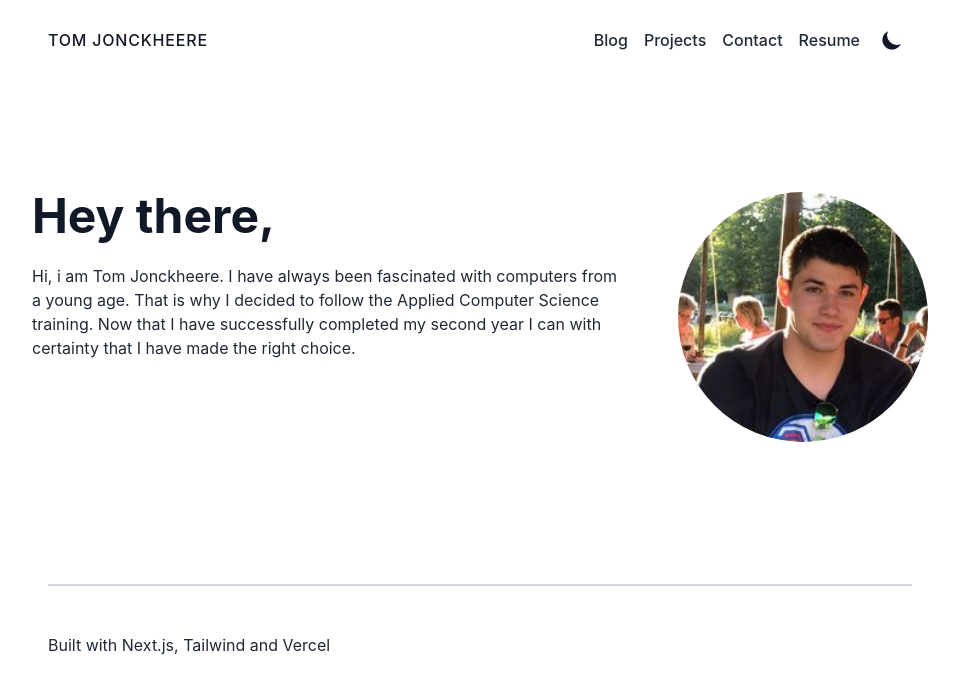
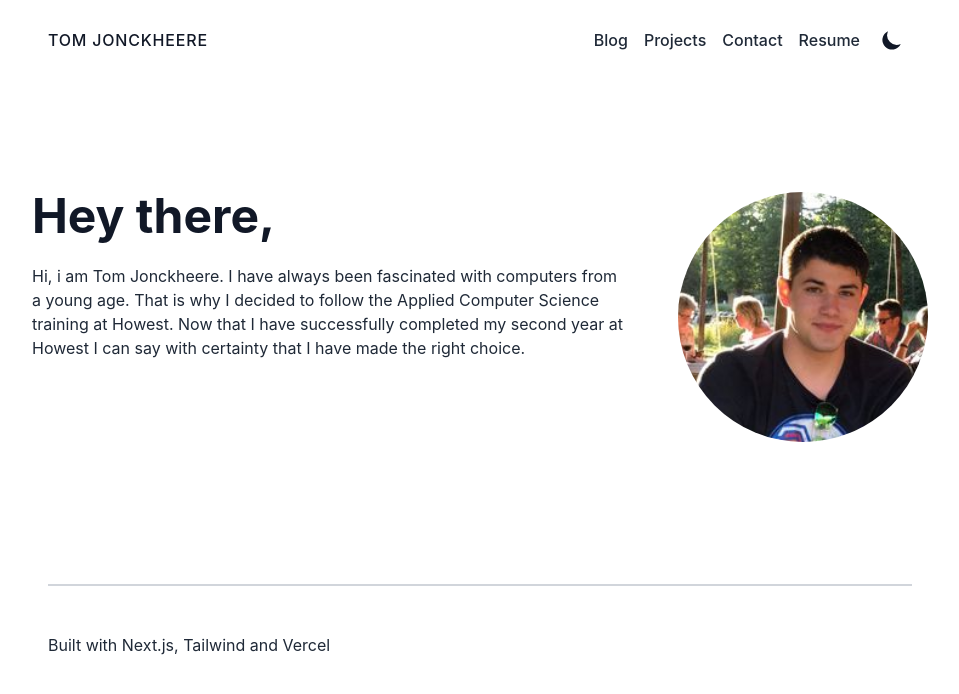
Before and after one commit to tomjonckheere3/e-portfolio, a Next.js app: page / in a window 1280 px wide. Shown: the top 694 px of the page, without its empty margins (160-1119 px from the left). Built offline with nearby package versions, Linux system fonts and the light colour scheme; some icons are missing.

Commit message:
add post

```diff
--- a/components/about.js
+++ b/components/about.js
@@ -12,7 +12,7 @@ const About = () => {
                 <div className="mt-6 text-gray-800 dark:text-white">
                     <p className="mb-4">
                         Hi, i am Tom Jonckheere. I have always been fascinated with computers from a young age. That is why I decided to follow the
-                        Applied Computer Science training. Now that I have successfully completed my second year I can
+                        Applied Computer Science training at Howest. Now that I have successfully completed my second year at Howest I can say
                         with certainty that I have made the right choice.
                     </p>
                 </div>
```
